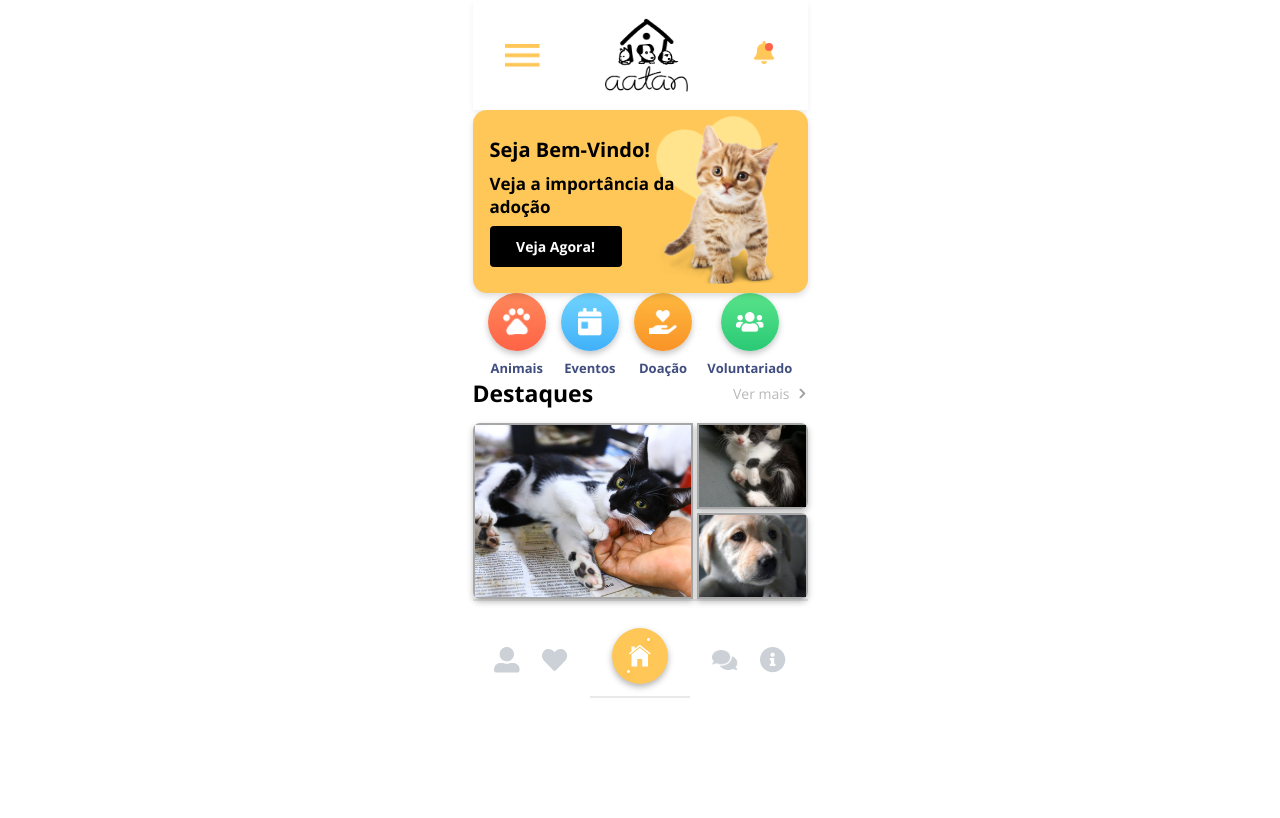
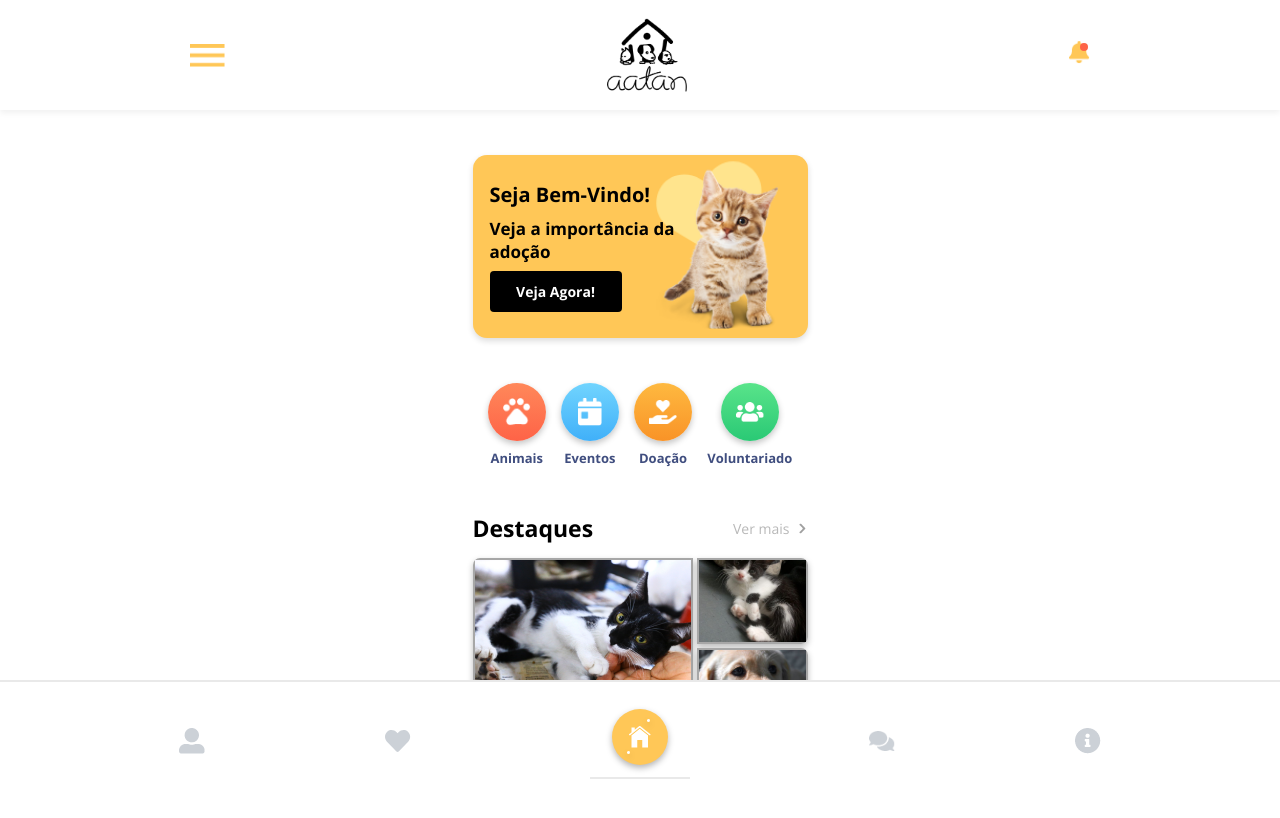
Before and after one commit to Manoob2408/Projeto_AATAN, a Next.js app: page /home in a window 1280 px wide. Shown: the top 818 px of the page. Built offline with nearby package versions, Linux system fonts and the light colour scheme.

Commit message:
refactor: fix Home styles

```diff
--- a/src/components/Carousel/index.tsx
+++ /dev/null
@@ -1,7 +0,0 @@
-export default function Carousel () {
-  return (
-    <div>
-
-    </div>
-  )
-}
--- a/src/components/Header/index.tsx
+++ b/src/components/Header/index.tsx
@@ -14,7 +14,7 @@ type NotificationIconProps = {
 function NotificationIcon ({ hasMessage }: NotificationIconProps) {
   return (
     <NotificationIconContainer>
-      <NotificationIconImage src="/images/icons/icon-notification.png"/>
+      <NotificationIconImage src="/images/icons/icon-notification.png" objectFit="contain"/>
       { hasMessage && <NotificationIconActive /> }
     </NotificationIconContainer>
   )
@@ -23,8 +23,8 @@ function NotificationIcon ({ hasMessage }: NotificationIconProps) {
 export default function Header () {
   return (
     <Container>
-      <MenuIcon src="/images/icons/icon-menu.png"/>
-      <MenuLogo src="/images/logo.png"/>
+      <MenuIcon src="/images/icons/icon-menu.png" objectFit="contain"/>
+      <MenuLogo src="/images/logo.png" objectFit="contain"/>
       <NotificationIcon hasMessage/>
     </Container>
   )
--- a/src/components/Header/styles.ts
+++ b/src/components/Header/styles.ts
@@ -7,6 +7,7 @@ export const Container = styled.div`
   display: flex;
   justify-content: space-around;
   align-items: center;
+  background: white;
 `
 
 export const MenuIcon = styled(Image).attrs({
--- a/src/pages/home/index.tsx
+++ b/src/pages/home/index.tsx
@@ -1,10 +1,10 @@
 import Image from 'next/image'
-import Carousel from '../../components/Carousel'
 import Header from '../../components/Header'
 import {
   Container,
   HeaderContainer,
   Highlights,
+  Carousel,
   Menu,
   MenuItemContainer,
   MenuItemButton,
@@ -27,7 +27,8 @@ import {
   PageContainer,
   TabMenuHomeButton,
   TabMenuHomeButtonContainer,
-  TabMenuItem
+  TabMenuItem,
+  Spacer
 } from '../../styles/pages/home'
 
 interface MenuItemProps {
@@ -52,11 +53,12 @@ function MenuItem ({ title, imageSrc, firstColorHex, secondColorHex, url }: Menu
 export default function Home () {
   return (
     <PageContainer>
-      <Container>
       <HeaderContainer>
         <Header />
       </HeaderContainer>
-        <Carousel />
+      <Container>
+        <Spacer />
+        <Carousel>
           <Card>
             <CardImageContainer>
               <Image src="/images/animals/19.png" layout="fill" objectFit="contain" objectPosition="right center" />
@@ -73,6 +75,8 @@ export default function Home () {
                 </CardButton>
             </CardContent>
           </Card>
+        </Carousel>
+        <Spacer />
         <Menu>
           <MenuItem
             title="Animais"
@@ -104,6 +108,7 @@ export default function Home () {
           />
 
         </Menu>
+        <Spacer />
         <Highlights>
           <HighlightsHeader>
             <HighlightsTitle>
@@ -131,6 +136,7 @@ export default function Home () {
             </HighlightsSecondaryImage>
           </HighlightsContent>
         </Highlights>
+      </Container>
       <TabMenu>
         <TabMenuItem>
           <Image src="/images/icons/icon-user-alt.png" layout="fill" objectFit="contain" />
@@ -150,7 +156,6 @@ export default function Home () {
           <Image src="/images/icons/icon-info-circle.png" layout="fill" objectFit="contain" />
         </TabMenuItem>
       </TabMenu>
-      </Container>
     </PageContainer>
 
   )
--- a/src/styles/pages/Home.ts
+++ b/src/styles/pages/Home.ts
@@ -13,13 +13,21 @@ export const Container = styled.div`
   display: flex;
   flex-direction: column;
   align-items: center;
+
+  padding-top: 110px;
+  padding-bottom: 120px;
 `
 
 export const HeaderContainer = styled.div`
+  position: fixed;
+  z-index: 10;
+  top: 0;
   width: 100%;
   height: 110px;
   box-shadow: 0px 3px 6px #0000000F;
 `
+
+export const Carousel = styled.div``
 
 export const Menu = styled.div`
   display: flex;
@@ -182,12 +190,14 @@ export const HighlightsSecondaryImage = styled.div`
 
 export const TabMenu = styled.div`
   display: flex;
+  position: fixed;
   bottom: 0;
   justify-content: space-evenly;
   align-items: center;
   width: 100%;
   height: 120px;
   border-top: 2px solid #E9E9E9;
+  background: white;
 `
 
 export const TabMenuHomeButtonContainer = styled.button`
@@ -217,3 +227,7 @@ export const TabMenuItem = styled.button`
   background: transparent;
   cursor: pointer;
 `
+
+export const Spacer = styled.div`
+  margin-top: 45px;
+`
```
Also changed, not shown: src/components/Carousel/styles.ts (deleted). Lines whose indentation alone changed are shown as unchanged.
